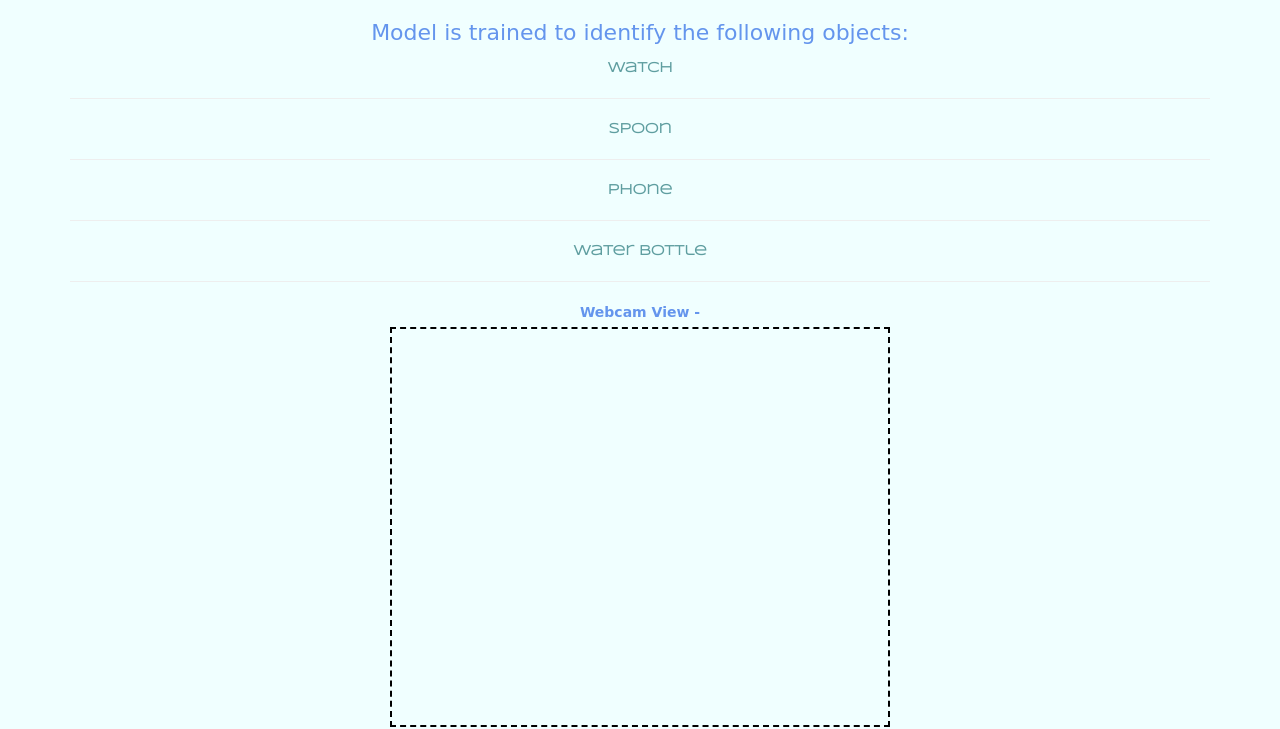
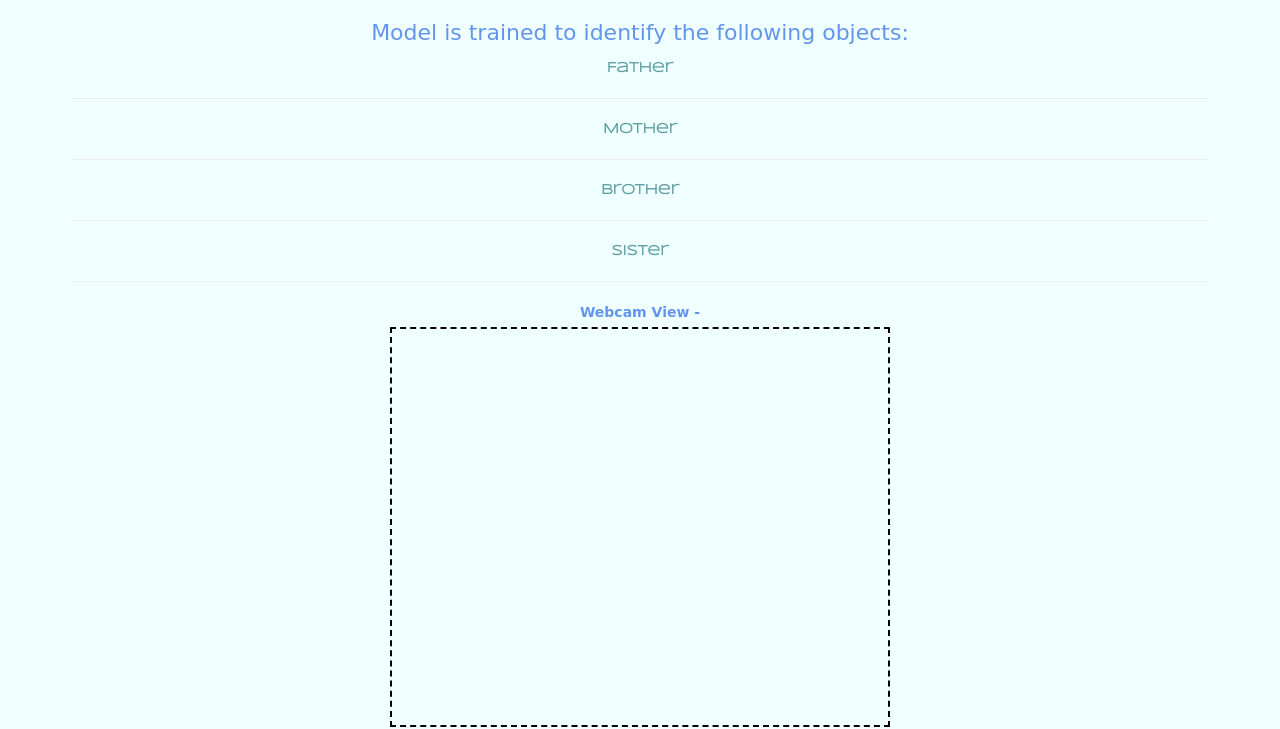
Before and after one commit to anvitag17/Project-103, a plain HTML site: page index.html in a window 1280 px wide. Shown: the part 73-802 px from the top of the page. Drawn offline with nearby package versions, Linux system fonts and the light colour scheme; a script that the page names is missing; a web font is replaced by a local one.

Commit message:
Update index.html

```diff
--- a/index.html
+++ b/index.html
@@ -23,13 +23,13 @@
       <p style="font-size: 22px;">Model is trained to identify the following objects: </p>
 
         <b class="name_of_objects">
-            Watch
+            Father
             <hr>
-            Spoon
+            Mother
             <hr>
-            Phone
+            Brother
             <hr>
-            Water Bottle
+            Sister
             <hr>
         </b>
 
```
